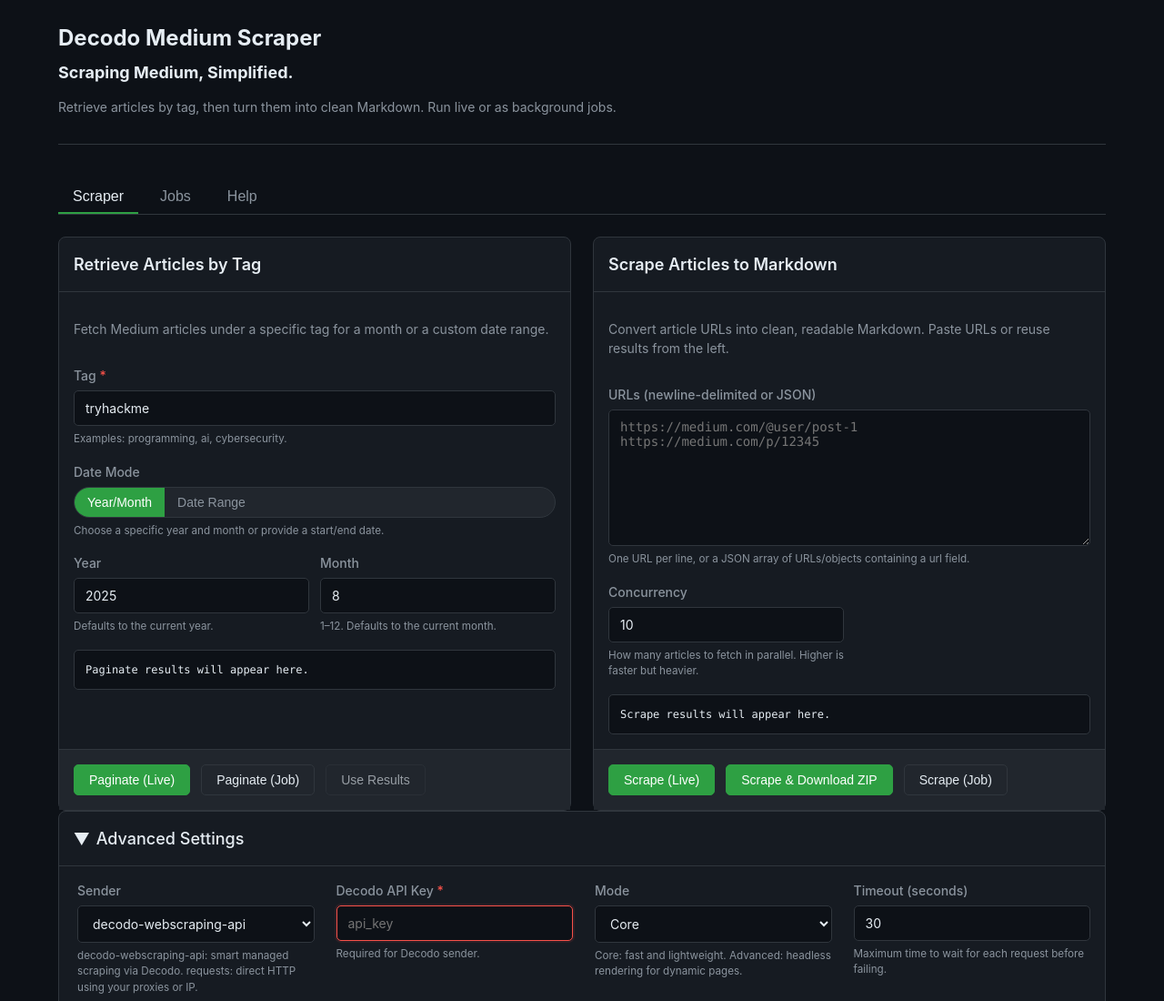
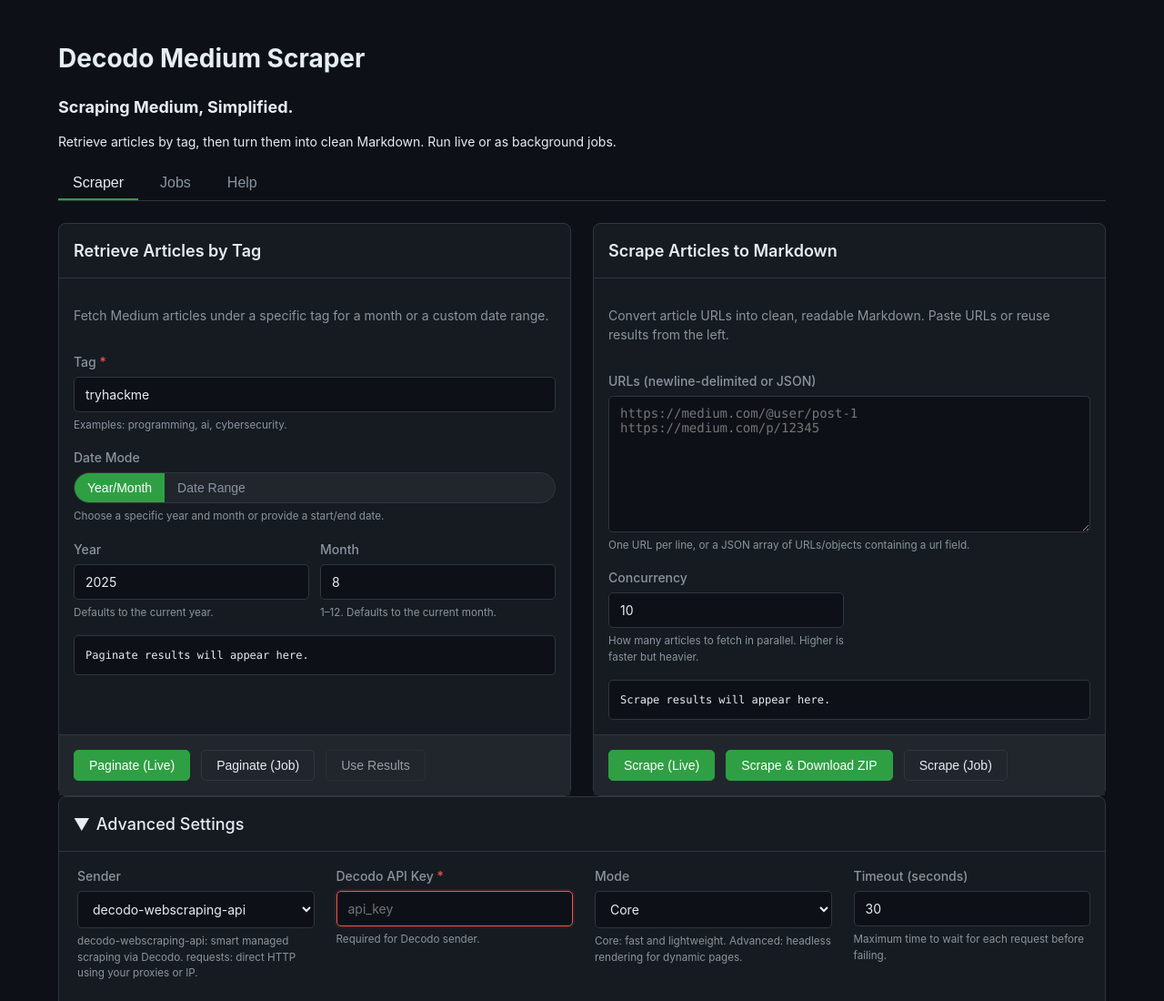
Before and after one commit to sarperavci/medium-scraper, a plain HTML site: page web/static/index.html in a window 1280 px wide. Shown: the top 1100 px of the page at 91% size. Drawn offline with nearby package versions, Linux system fonts and the light colour scheme; files that its build step writes are made by us from their sources; files whose address does not match are found by name.

Commit message:
Update main.css

```diff
--- a/web/static/css/main.css
+++ b/web/static/css/main.css
@@ -17,11 +17,8 @@
 #app { display: flex; flex-direction: column; gap: 24px; min-height: 100vh; }
 
 /* Header & Tabs */
-header { border-bottom: 1px solid var(--border); padding-bottom: 16px; }
-header h1 { font-size: 24px; margin: 0; }
-header .subtitle { color: var(--fg-muted); }
 .tagline { margin-top: 6px; font-size: 18px; font-weight: 700; color: var(--fg); }
-.tabs { display: flex; gap: 8px; margin-top: 16px; border-bottom: 1px solid var(--border); }
+.tabs { display: flex; gap: 8px; margin-top: -20px; border-bottom: 1px solid var(--border); }
 .tabs button { background: none; border: none; color: var(--fg-muted); padding: 8px 16px; cursor: pointer; border-bottom: 2px solid transparent; font-size: 16px; }
 .tabs button.active { color: var(--fg); border-bottom-color: var(--accent); }
 
```
